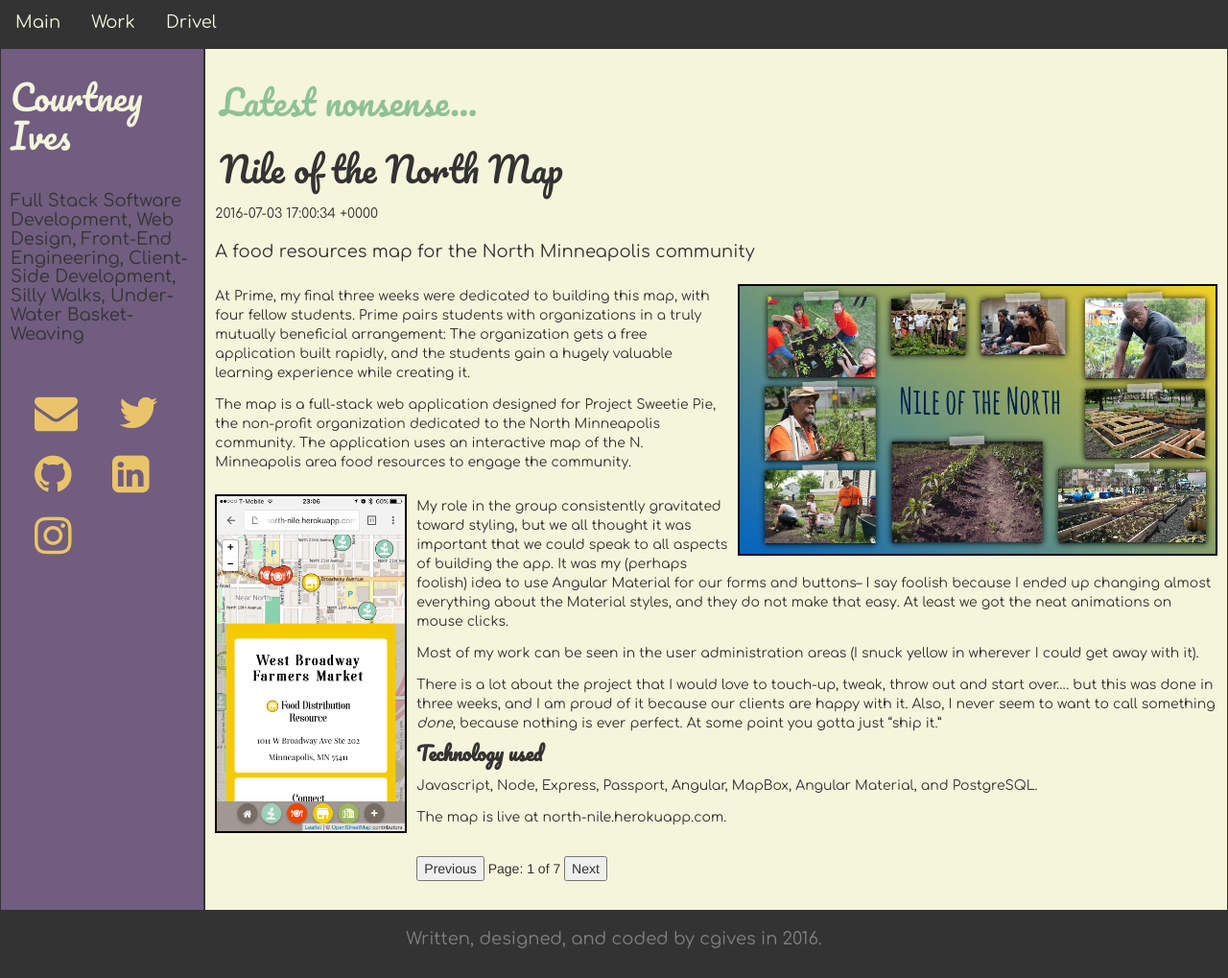
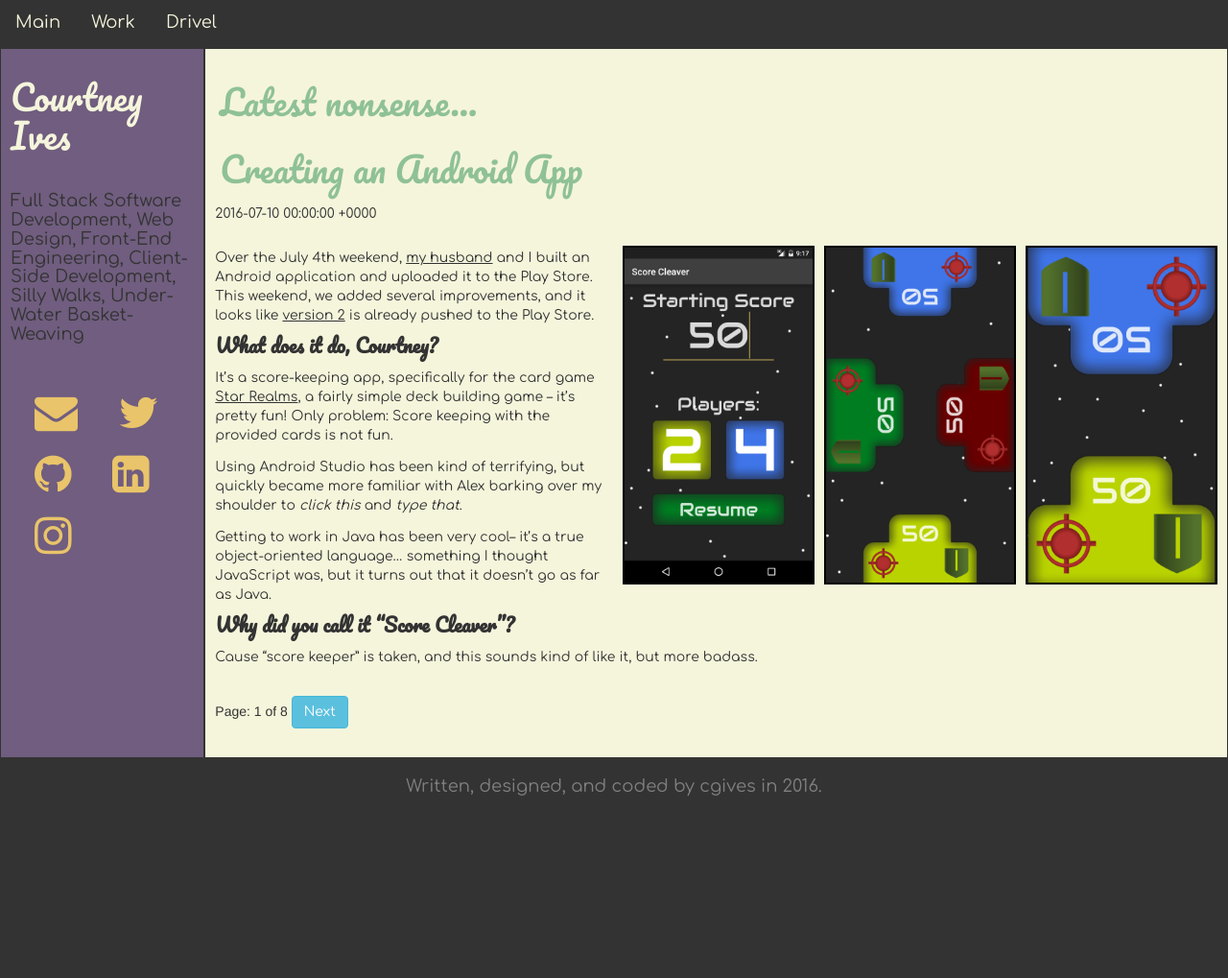
Before and after one commit to courtneygives/courtneygives.github.io, a Jekyll site: the page built from blog/index.html, in a window 1280 px wide and 1019 px high. Shown: the whole window at 96% size. Built offline with Jekyll 4.4.1, drawn with Linux system fonts in a browser that asks for light colours; the list of posts is cut into pages by our own code.

Commit message:
Android blog post, adjust <a> styles

```diff
--- /dev/null
+++ b/_posts/2016-07-10-score-cleaver.md
@@ -0,0 +1,23 @@
+---
+layout: post
+title:  "Creating an Android App"
+date:   2016-07-10
+categories: portfolio
+---
+![](/images/sc-2player.png){:.right-img width="200px"}
+![](/images/sc-4player.png){:.right-img width="200px"}
+![](/images/sc-settings.png){:.right-img width="200px"}
+
+Over the July 4th weekend, [my husband](http://alex.ives.mn) and I built an Android application and uploaded it to the Play Store. This weekend, we added several improvements, and it looks like [version 2](https://play.google.com/store/apps/details?id=mn.ives.scorecleaver) is already pushed to the Play Store.
+
+## What does it do, Courtney?
+
+It's a score-keeping app, specifically for the card game [Star Realms](http://www.starrealms.com/), a fairly simple deck building game -- it's pretty fun! Only problem: Score keeping with the provided cards is not fun.
+
+Using Android Studio has been kind of terrifying, but quickly became more familiar with Alex barking over my shoulder to *click this* and *type that*.
+
+Getting to work in Java has been very cool-- it's a true object-oriented language... something I thought JavaScript was, but it turns out that it doesn't go as far as Java.
+
+## Why did you call it "Score Cleaver"?
+
+Cause "score keeper" is taken, and this sounds kind of like it, but more badass.
--- a/blog/index.html
+++ b/blog/index.html
@@ -18,14 +18,12 @@ title: Drivel
 
 <!-- Pagination links -->
 <div class="pagination">
-  {% if paginator.previous_page %}åßbutton><a href="{{ paginator.previous_page_path }}" class="previous">Previous</a></button>
-  {% else %}
-  <button class="previous">Previous</button>
+  {% if paginator.previous_page %}<a class="btn btn-info" href="{{ paginator.previous_page_path }}">Previous</a>
   {% endif %}
+
   <span class="page_number">Page: {{ paginator.page }} of {{ paginator.total_pages }}</span>
+
   {% if paginator.next_page %}
-  <button><a href="{{ paginator.next_page_path }}" class="next">Next</a></button>
-  {% else %}
-  <button class="next">Next</button>
+  <a class="btn btn-info" href="{{ paginator.next_page_path }}">Next</a>
   {% endif %}
 </div>
--- a/css/custom.scss
+++ b/css/custom.scss
@@ -66,21 +66,14 @@ footer {
   text-align: center;
 }
 
-a, a.post-link {
-  text-decoration: none;
-  color: $darkgray;
+a, a:visited {
+  text-decoration: underline;
+  color: inherit;
 }
 
-a:hover, a.post-link:hover {
+a:hover {
   text-decoration: none;
-  text-shadow: -2px 2px 8px $transwhite;
-  // color: $darkgray;
 }
-
-i:hover{
-  color: $color4;
-}
-
 
 .left-img {   /*class to add to markdown syntax*/
   float: left;
@@ -95,6 +88,12 @@ i:hover{
 img {
   border: 2px solid black;
   margin: 5px;
+  display: flex;
+}
+
+.btn {
+  text-decoration: none;
+  font-family: 'Comfortaa', 'Futura', sans-serif;
 }
 
 
@@ -112,6 +111,7 @@ img {
 .navigation a {
   color: beige;
   border-radius: 0;
+  text-decoration: none;
 }
 
 .navbar-default {
@@ -170,6 +170,12 @@ height: 40vmax;
   h1 {
     color: $color5;
   }
+  .fa {
+    color: $darkgray;
+  }
+  .fa:hover{
+    color: $color5;
+  }
 }
 
 /* :::::: top-right, gallery :::::: */
@@ -206,6 +212,10 @@ height: 40vmax;
   height: inherit;
   h4 a {
     color: $color1;
+    text-decoration: none;
+  }
+  a:hover{
+    color: $color2;
   }
   h1 {
     color: $color2
@@ -239,10 +249,11 @@ footer h3{
   border: 1px solid $darkgray;
   padding: 10px;
   margin: 0px;
-  h1 {
+  h1, h1 a {
     color: $color2;
+    text-decoration: none;
   }
-  h4{
+  h4, h1 a:hover{
     color: $color3;
   }
 }
```
Also changed, not shown: _posts/2016-07-03-map-application.md (+1 -1 lines), images/sc-2player.png (added), images/sc-4player.png (added), images/sc-settings.png (added).
